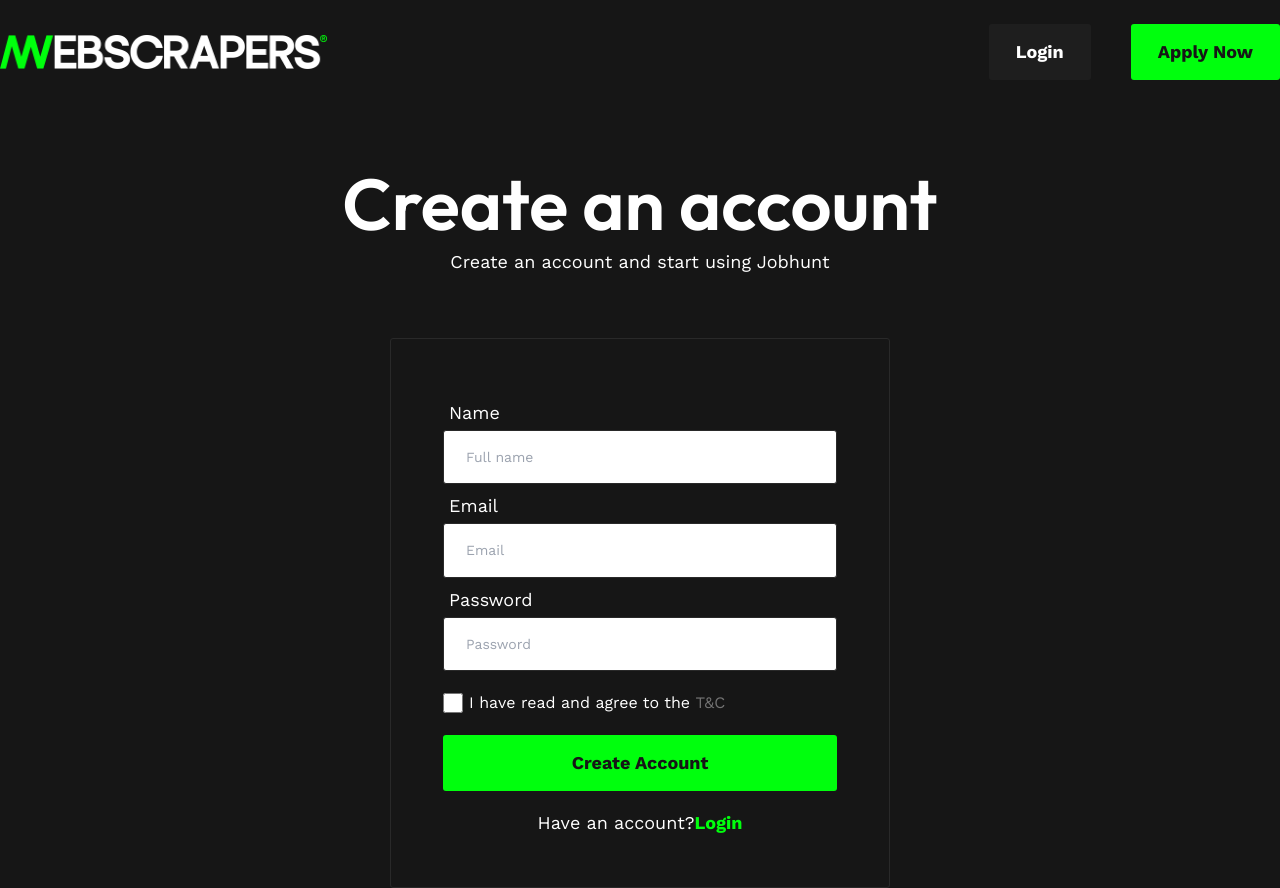
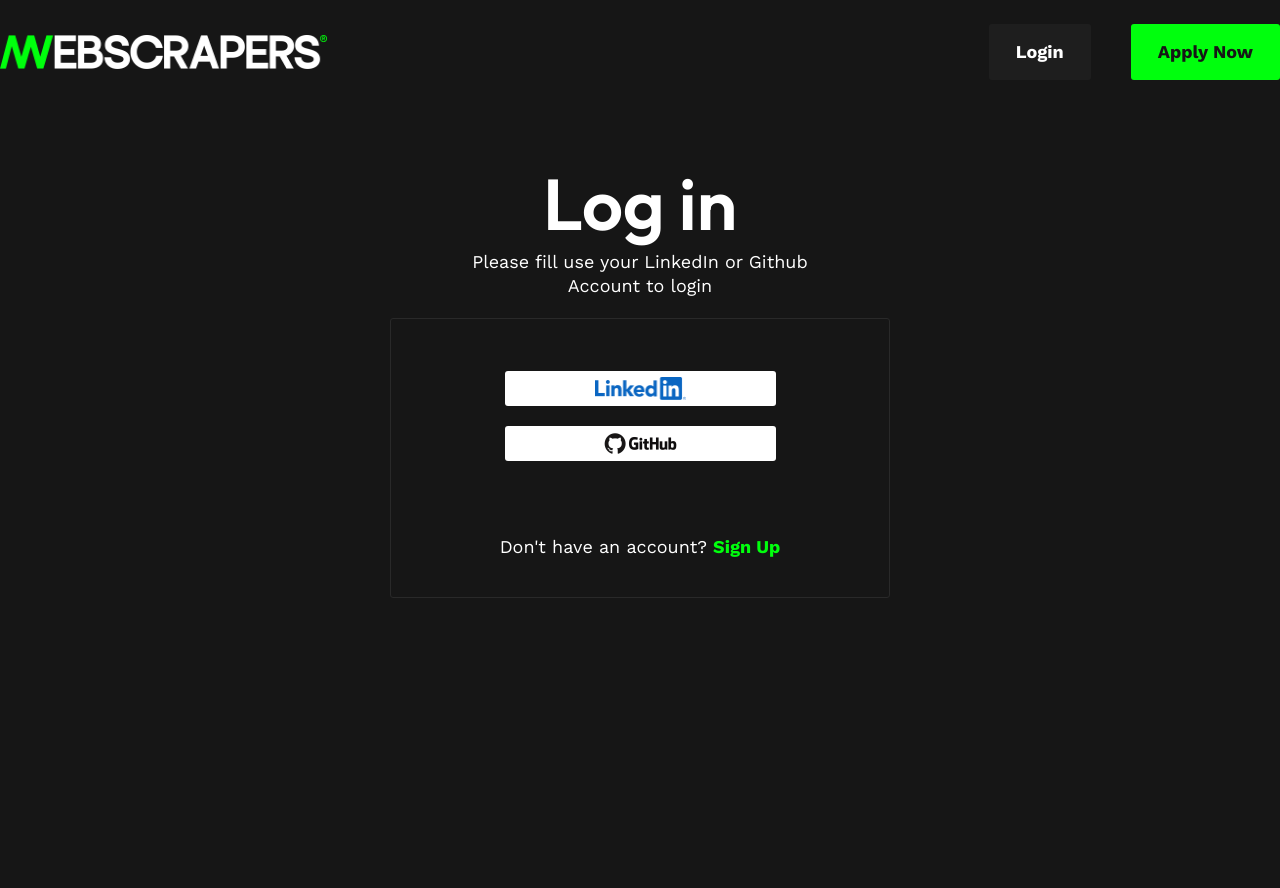
Before and after one commit to rakesh-olla/scrappers, a React (Vite) app: page /login in a window 1280 px wide. After the commit the page ends 800 px from the top, so only its background shows below. Built offline with nearby package versions, Linux system fonts and the light colour scheme; a small style sheet from the web is missing.

Commit message:
work on form

```diff
--- a/src/App.jsx
+++ b/src/App.jsx
@@ -1,17 +1,17 @@
 import { Route, Routes } from "react-router-dom";
 import Navbar from "./login/common/Navbar";
 import CreateCompany from "./login/CreateCompany";
-import LoginSocialOnly from "./login/LoginSocialOnly";
 import CreateUser from "./login/CreateUser";
+import LogicSocialOnly from "./login/LoginSocialOnly"
 
 function App() {
   return (
     <>
       <Navbar />
       <Routes>
-        <Route path="/login" element={<CreateCompany />} />
-        <Route path="/login/social" element={<LoginSocialOnly />} />
-        <Route path="/login/social/create-account" element={<CreateUser />} />
+        <Route path="/create-company" element={<CreateCompany />} />
+        <Route path="/create-user" element={<LogicSocialOnly />} />
+        <Route path="/login" element={<CreateUser />} />
       </Routes>
     </>
   );
--- a/src/login/CreateCompany.jsx
+++ b/src/login/CreateCompany.jsx
@@ -17,7 +17,7 @@ const CreateCompany = () => {
             <form onSubmit={handleSubmit(onSubmit)} className='p-6 sm:p-8 md:p-10 lg:p-[52px] rounded-[3px] bg-dark-500 border border-dark-800 w-full max-w-[500px] mx-auto mt-6 md:mt-8 lg:mt-16'>
                 <Paragraph className="mt-0 text-start mx-0" text="Name" />
                 <input
-                    className='px-4 lg:px-[22px] py-[18px] rounded-[3px] border border-dark-800 mt-[5px] leading-117 w-full outline-none text-sm text-white'
+                    className='px-4 lg:px-[22px] py-[18px] rounded-[3px] border border-dark-800 mt-[5px] leading-117 w-full outline-none text-sm text-white bg-transparent'
                     type="text"
                     name="fullName"
                     placeholder="Full name"
@@ -26,9 +26,9 @@ const CreateCompany = () => {
                 {errors.fullName && <span className="text-red-500 text-sm pt-1">{errors.fullName.message}</span>}
 
                 {/* Corrected Label Text for Email */}
-                <Paragraph className="mt-5 text-start mx-0" text="Email" />
+                <Paragraph className="!mt-5 text-start !mx-0" text="Email" />
                 <input
-                    className='px-4 lg:px-[22px] py-[18px] rounded-[3px] border border-dark-800 mt-[5px] leading-117 w-full outline-none text-sm text-white'
+                    className='px-4 lg:px-[22px] py-[18px] rounded-[3px] border border-dark-800 mt-[5px] leading-117 w-full outline-none text-sm text-white bg-transparent'
                     type="email"
                     {...register("email", {
                         required: "Email is required",
@@ -41,9 +41,9 @@ const CreateCompany = () => {
                 />
                 {errors.email && <span className="text-red-500 max-sm:text-sm pt-1">{errors.email.message}</span>}
 
-                <Paragraph className="mt-5 text-start mx-0" text="Password" />
+                <Paragraph className="!mt-5 text-start !mx-0" text="Password" />
                 <input
-                    className='px-4 lg:px-[22px] py-[18px] rounded-[3px] border border-dark-800 mt-[5px] leading-117 w-full outline-none text-sm text-white'
+                    className='px-4 lg:px-[22px] py-[18px] rounded-[3px] border border-dark-800 mt-[5px] leading-117 w-full outline-none text-sm text-white bg-transparent'
                     type="password"
                     name="password"
                     placeholder="Password"
@@ -63,7 +63,7 @@ const CreateCompany = () => {
                 </div>
                 {errors.termsAndConditions && <span className="text-red-500 text-sm pt-1">{errors.termsAndConditions.message}</span>}
                 <Button className="w-full text-center mt-5" greenBtn="Create Account" />
-                <div className='flex items-center justify-center mt-5 leading-133 text-lg text-white font-normal'>Have an account? <Link to="social" className='text-primary font-bold'>Login</Link></div>
+                <div className='flex items-center justify-center mt-5 leading-133 text-lg text-white font-normal'>Have an account? <Link to="/login" className='text-primary font-bold'>Login</Link></div>
             </form>
         </div>
     )
--- a/src/login/CreateUser.jsx
+++ b/src/login/CreateUser.jsx
@@ -10,14 +10,14 @@ const CreateUser = () => {
         <div className='mt-16 container xl:px-0 px-4'>
             <Heading text="Log in" />
             <Paragraph text="Please fill use your LinkedIn or Github Account to login" />
-            <form className='p-6 sm:p-8 md:p-10 lg:p-[52px] rounded-[3px] bg-dark-500 border border-dark-800 w-full max-w-[500px] mx-auto mt-5'>
-                <div className='w-full mx-auto max-w-[271px] py-[6px] bg-white rounded-[3px] flex justify-center px-3'>
+            <form className='p-6 sm:p-8 md:p-10 lg:pb-[38px] lg:p-[52px] rounded-[3px] bg-dark-500 border border-dark-800 w-full max-w-[500px] mx-auto mt-5'>
+                <Link className='w-full mx-auto max-w-[271px] py-[6px] bg-white rounded-[3px] flex justify-center px-3'>
                     <img width={91} height={19} src={Linkedin} alt="Linkedin" />
-                </div>
-                <div className='w-full mx-auto max-w-[271px] mt-5 bg-white rounded-[3px] flex justify-center px-3'>
+                </Link>
+                <Link className='w-full mx-auto max-w-[271px] mt-5 bg-white rounded-[3px] flex justify-center px-3'>
                     <img width={95} height={35} src={Github} alt="Linkedin" />
-                </div>
-                <div className='flex items-center justify-center mt-[74px] leading-133 text-lg text-white font-normal'>Don't have an account?&nbsp;<Link to="#" className='text-primary font-bold'>Sign Up</Link></div>
+                </Link>
+                <div className='flex items-center justify-center mt-[74px] leading-133 text-lg text-white font-normal'>Don't have an account?&nbsp;<Link to="/create-user" className='text-primary font-bold'>Sign Up</Link></div>
             </form>
         </div>
     )
--- a/src/login/LoginSocialOnly.jsx
+++ b/src/login/LoginSocialOnly.jsx
@@ -8,16 +8,17 @@ import { Link } from 'react-router-dom'
 const LoginSocialOnly = () => {
     return (
         <div className='mt-16 container xl:px-0 px-4'>
-            <Heading text="Log in" />
-            <Paragraph text="Please fill use your LinkedIn or Github Account to login" />
-            <form className='p-6 sm:p-8 md:p-10 lg:p-[52px] rounded-[3px] bg-dark-500 border border-dark-800 w-full max-w-[500px] mx-auto mt-5'>
-                <div className='w-full mx-auto max-w-[271px] py-[6px] bg-white rounded-[3px] flex justify-center px-3'>
+            <Heading text="Create an account" />
+            <Paragraph text="We use LinkedIn or GitHub Login to verify you as a professional Developer / Agency" />
+            <form className='px-6 sm:px-8 md:px-10 lg:px-[52px] py-6 lg:py-7 rounded-[3px] bg-dark-500 border border-dark-800 w-full max-w-[500px] mx-auto mt-5'>
+                <Paragraph className="mb-3 md:mb-4" text="Please fill use your LinkedIn or Github Account to register and verify!" />
+                <Link className='w-full mx-auto max-w-[271px] py-[6px] bg-white rounded-[3px] flex justify-center px-3'>
                     <img width={91} height={19} src={Linkedin} alt="Linkedin" />
-                </div>
-                <div className='w-full mx-auto max-w-[271px] mt-5 bg-white rounded-[3px] flex justify-center px-3'>
+                </Link>
+                <Link className='w-full mx-auto max-w-[271px] mt-5 bg-white rounded-[3px] flex justify-center px-3'>
                     <img width={95} height={35} src={Github} alt="Linkedin" />
-                </div>
-                <div className='flex items-center justify-center mt-[74px] leading-133 text-lg text-white font-normal'>Don't have an account?&nbsp; <Link to="create-account" className='text-primary font-bold'>Sign Up</Link></div>
+                </Link>
+                <div className='flex items-center justify-center mt-[74px] leading-133 text-lg text-white font-normal'>Don't have an account?&nbsp; <Link to="/create-user" className='text-primary font-bold'>Sign Up</Link></div>
             </form>
         </div>
     )
--- a/src/login/common/Navbar.jsx
+++ b/src/login/common/Navbar.jsx
@@ -7,7 +7,7 @@ const Navbar = () => {
         <nav className='lg:max-w-[1347px] container px-4 xl:px-0 flex justify-between items-center gap-6 py-6'>
             <img className='w-[150px] sm:w-[174px] md:w-[327px]' width={327} height={33} src={PageLogo} alt="page logo" />
             <div className='flex items-center gap-2 sm:gap-4 md:gap-6 lg:gap-10'>
-                <Button path="/login" greyBtn="Login" />
+                <Button path="/create-company" greyBtn="Login" />
                 <Button greenBtn="Apply Now" />
             </div>
         </nav>
```
